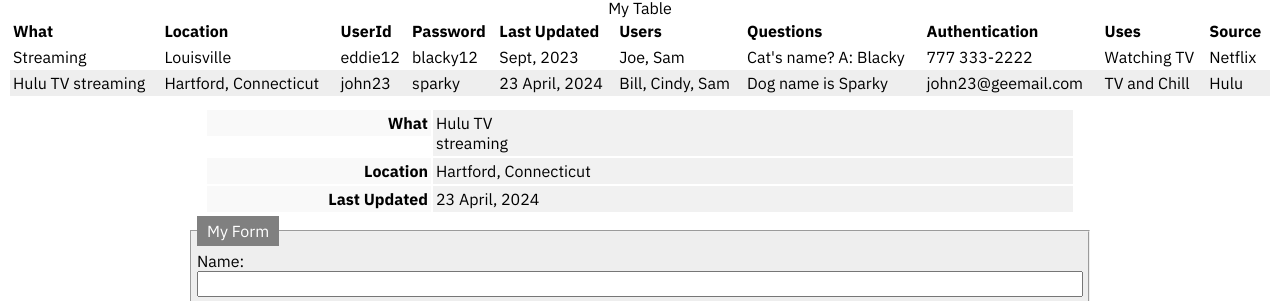
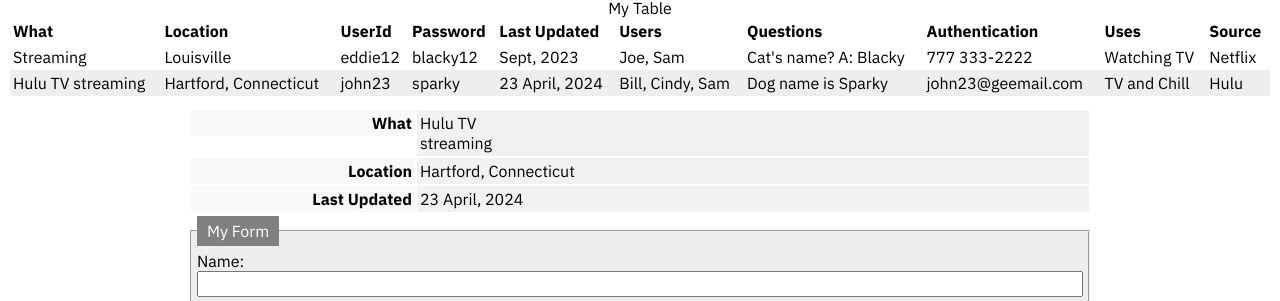
Before and after one commit to gothamgo/demo, a Jekyll site: the page built from index.html, in a window 1280 px wide. Shown: the part 124-425 px from the top of the page. Built offline with Jekyll 4.4.1, drawn with Linux system fonts in a browser that asks for light colours.

Commit message:
Update show.html

```diff
--- a/_includes/show.html
+++ b/_includes/show.html
@@ -23,7 +23,7 @@
     padding: 3px;
     margin: 1px;
     float: left;
-    width: 40em;
+    width: 42em;
     background-color: #F1F1F1;
   }
 </style>
```
